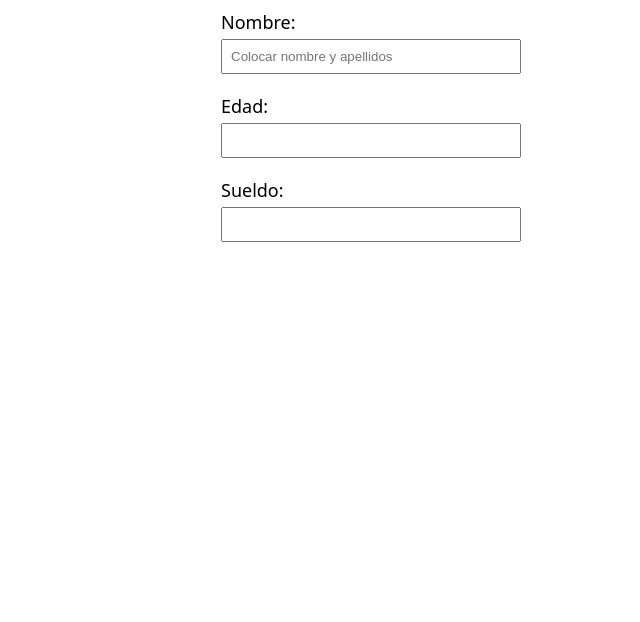
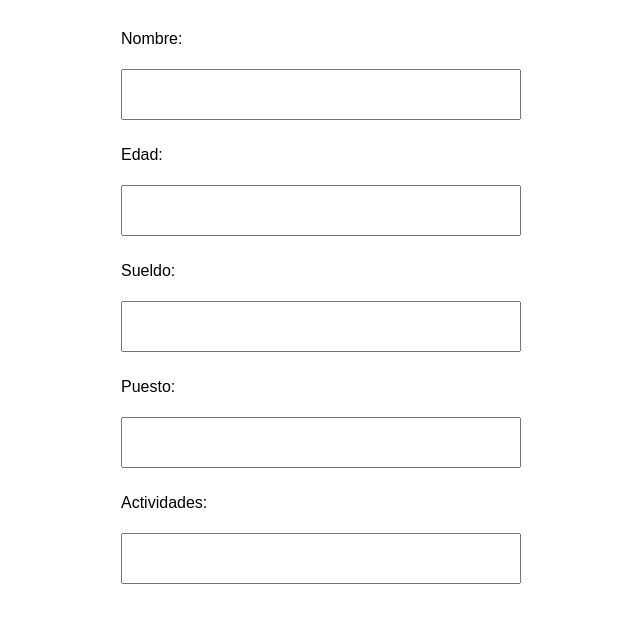
Before and after one commit to Chuy04/Pagina-Examen-DWI, a plain HTML site: page index.html in a window 1280 px wide. Shown: the whole page, without its empty margins (269-909 px from the left). Drawn offline with Linux system fonts and the light colour scheme.

Commit message:
Adicion de campos al formulario: Puesto, Actividades

```diff
--- a/index.html
+++ b/index.html
@@ -5,35 +5,42 @@
     <title>Formulario</title>
     <style>
         body {
-            font-family: system-ui, sans-serif;
-            margin: 0;
-            font-size: 1.125rem;
+            font-family: Arial, sans-serif;
+            margin: 20px;
         }
         form {
-            max-width: 300px;
+            max-width: 500px;
             margin: 0 auto;
+            display: flex;
+            flex-direction: column;
+            gap: 1rem;
         }
         label {
             display: block;
             margin: 10px 0 5px;
         }
         input {
-            width: 100%;
-            padding: 8px;
-            margin-bottom: 10px;
+            width: 80%;
+            padding: 1rem;
         }
     </style>
 </head>
 <body>
     <form>
         <label for="nombre">Nombre:</label>
-        <input type="text" placeholder="Colocar nombre y apellidos">
+        <input type="text" id="nombre" name="nombre">
 
         <label for="edad">Edad:</label>
-        <input type="number">
+        <input type="number" id="edad" name="edad">
 
         <label for="sueldo">Sueldo:</label>
-        <input type="number">
+        <input type="number" id="sueldo" name="sueldo">
+
+        <label for="puesto">Puesto:</label>
+        <input type="text" id="puesto" name="puesto">
+
+        <label for="actividades">Actividades:</label>
+        <input type="text" id="actividades" name="actividades">
     </form>
 </body>
 </html>
```
